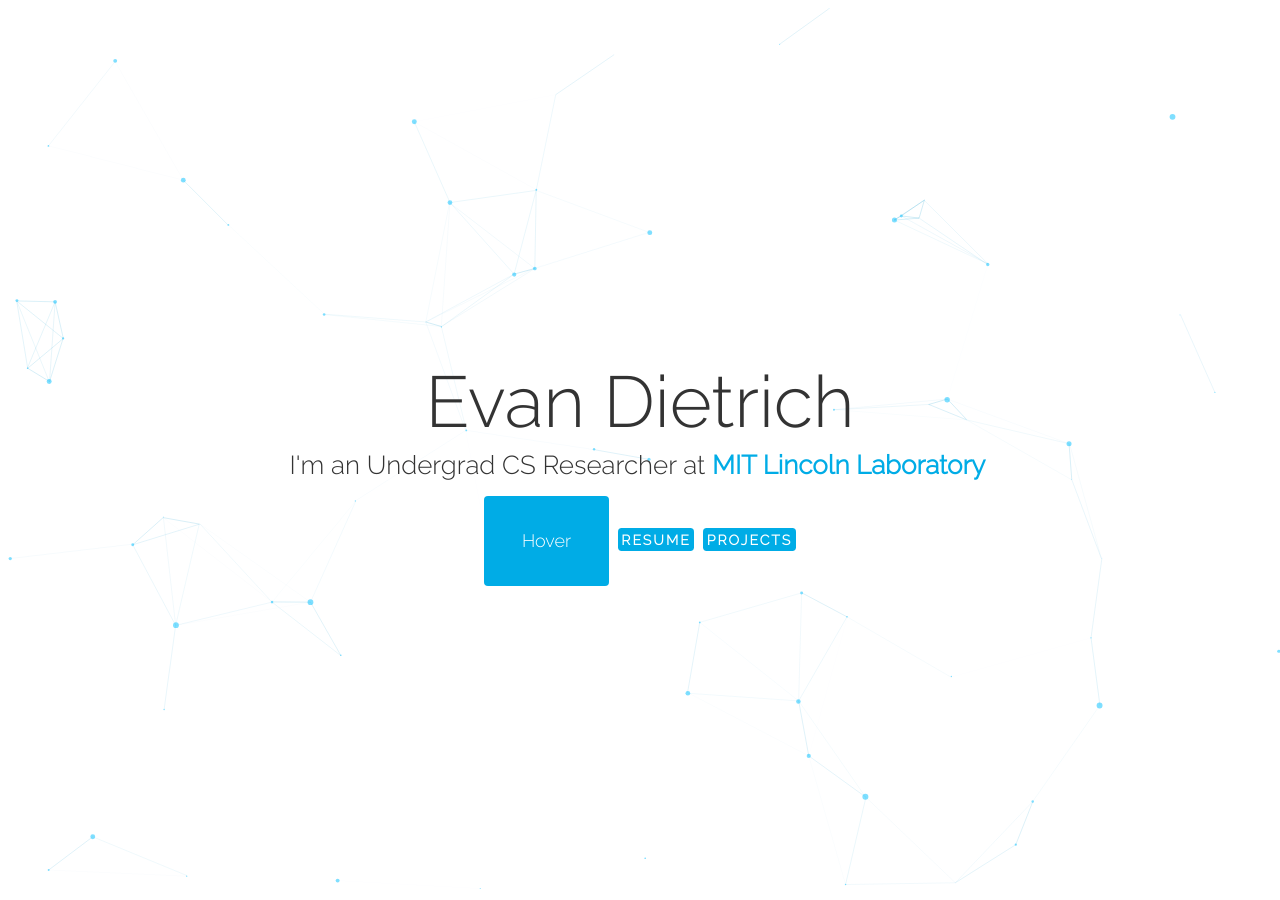
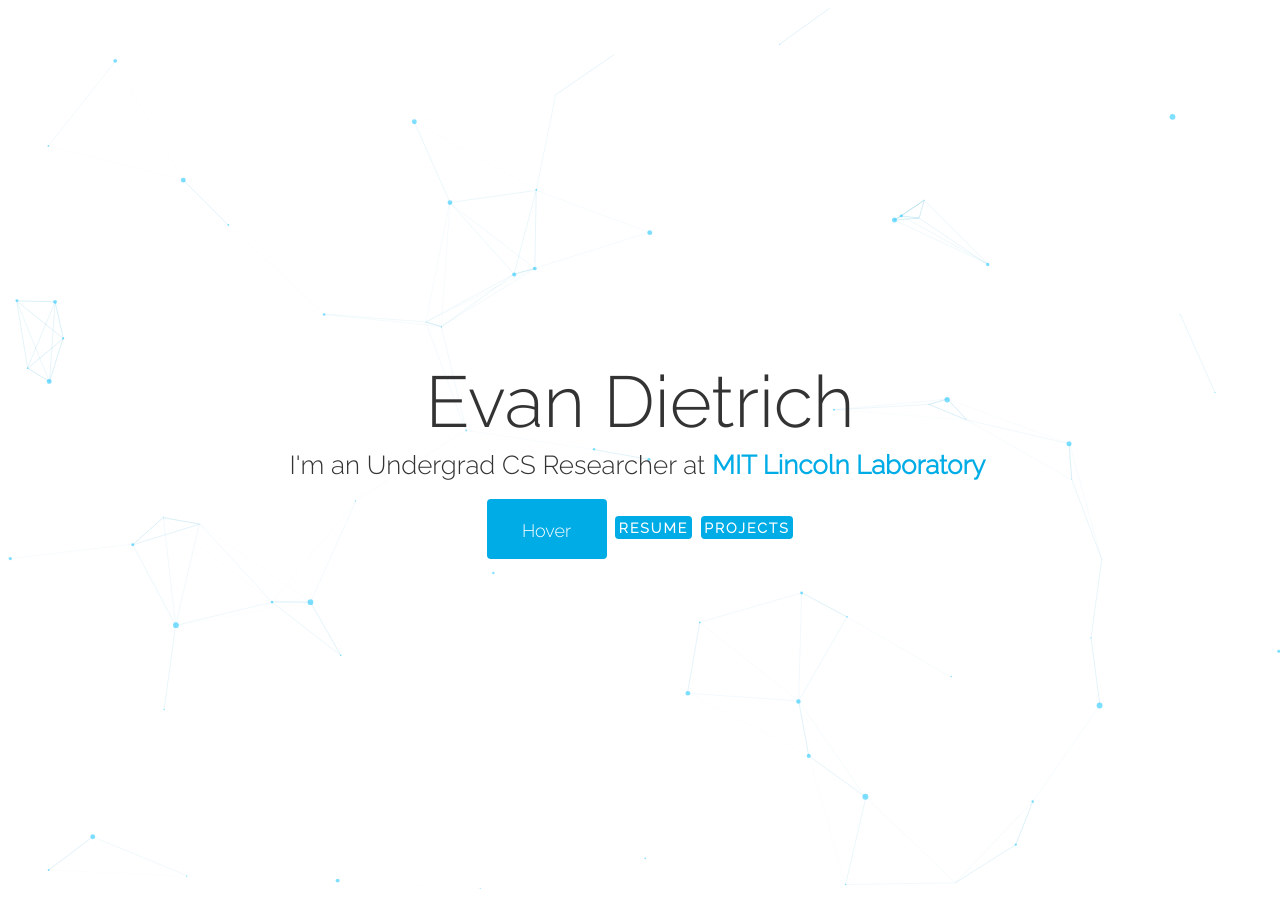
Before and after one commit to EvanDietrich/EvanDietrich.github.io, a Jekyll site: the page index.html, which Jekyll copies as it is, in a window 1280 px wide. Built offline with Jekyll 4.4.1, drawn with Linux system fonts in a browser that asks for light colours; nearby versions of some CDN libraries.

Commit message:
Update style.css

```diff
--- a/css/style.css
+++ b/css/style.css
@@ -73,8 +73,8 @@ a:visited {
   text-align: center;
   font-size: 18px;
   padding: 20px;
-  width: 125px;
-  height: 90px;
+  width: 120px;
+  height: 60px;
   transition: all 0.5s;
   cursor: pointer;
   margin: 5px;
```
